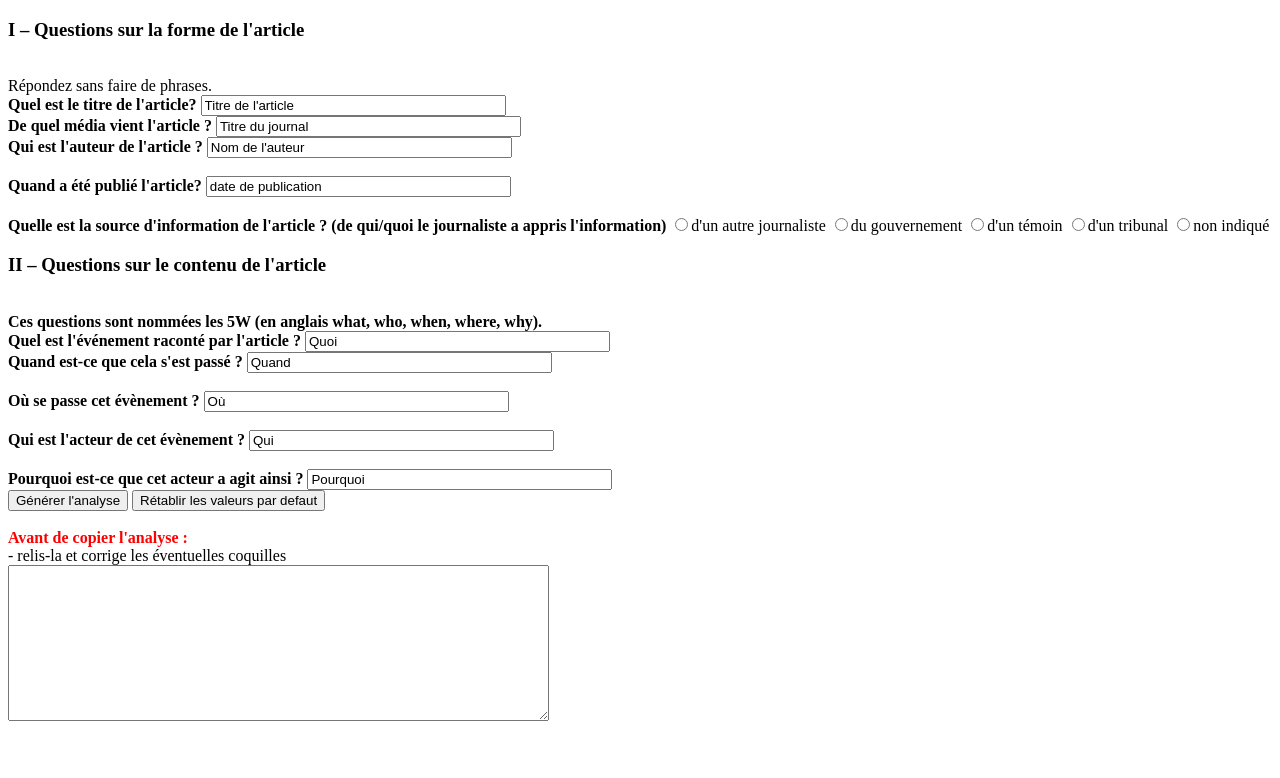
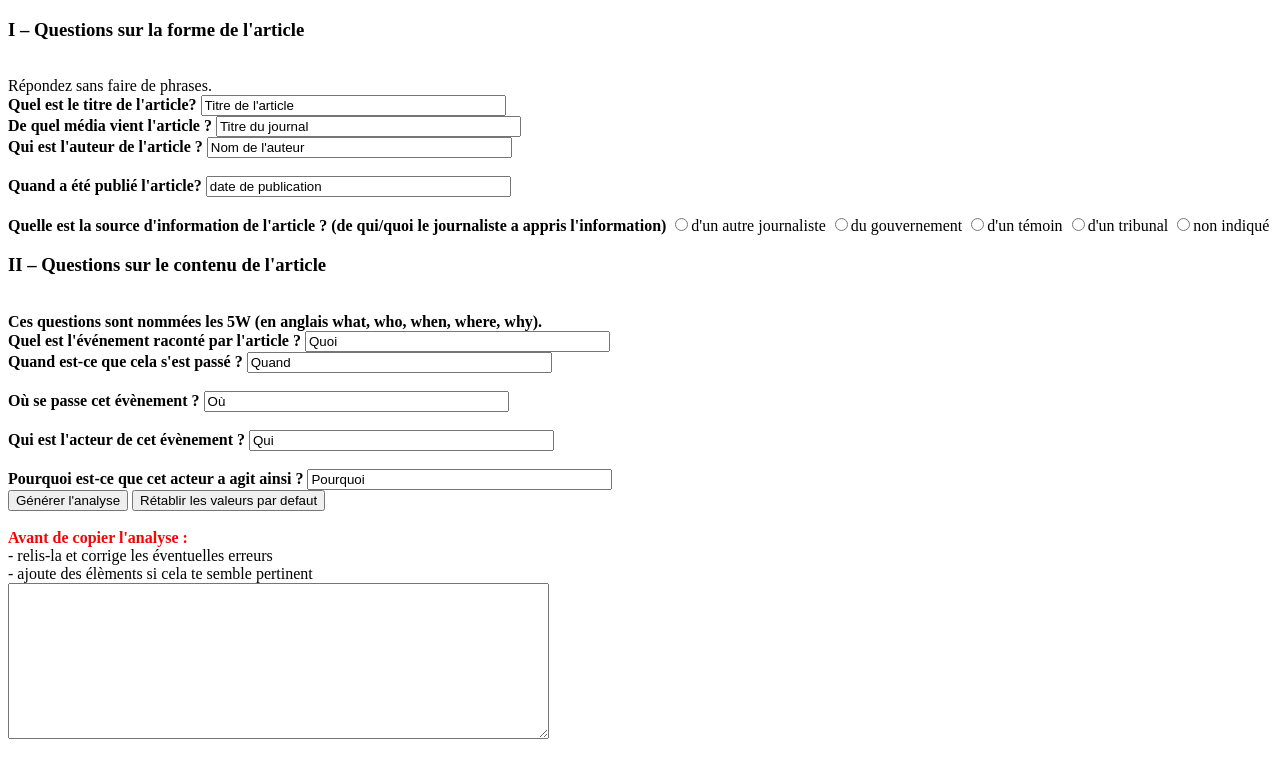
Before and after one commit to camprofdoc/code, a plain HTML site: page article.html in a window 1280 px wide. Drawn offline with Linux system fonts and the light colour scheme.

Commit message:
Update article.html

```diff
--- a/article.html
+++ b/article.html
@@ -62,7 +62,8 @@
 <br /><br />
 
 <b><span color="red" style="color: red;">Avant de copier l'analyse : </span></b><br />
-- relis-la et corrige les éventuelles coquilles<br />
+- relis-la et corrige les éventuelles erreurs<br />
+- ajoute des élèments si cela te semble pertinent<br />
 
 <textarea id="order" cols="65" rows="10" readonly="readonly"></textarea>
 </form>
```
